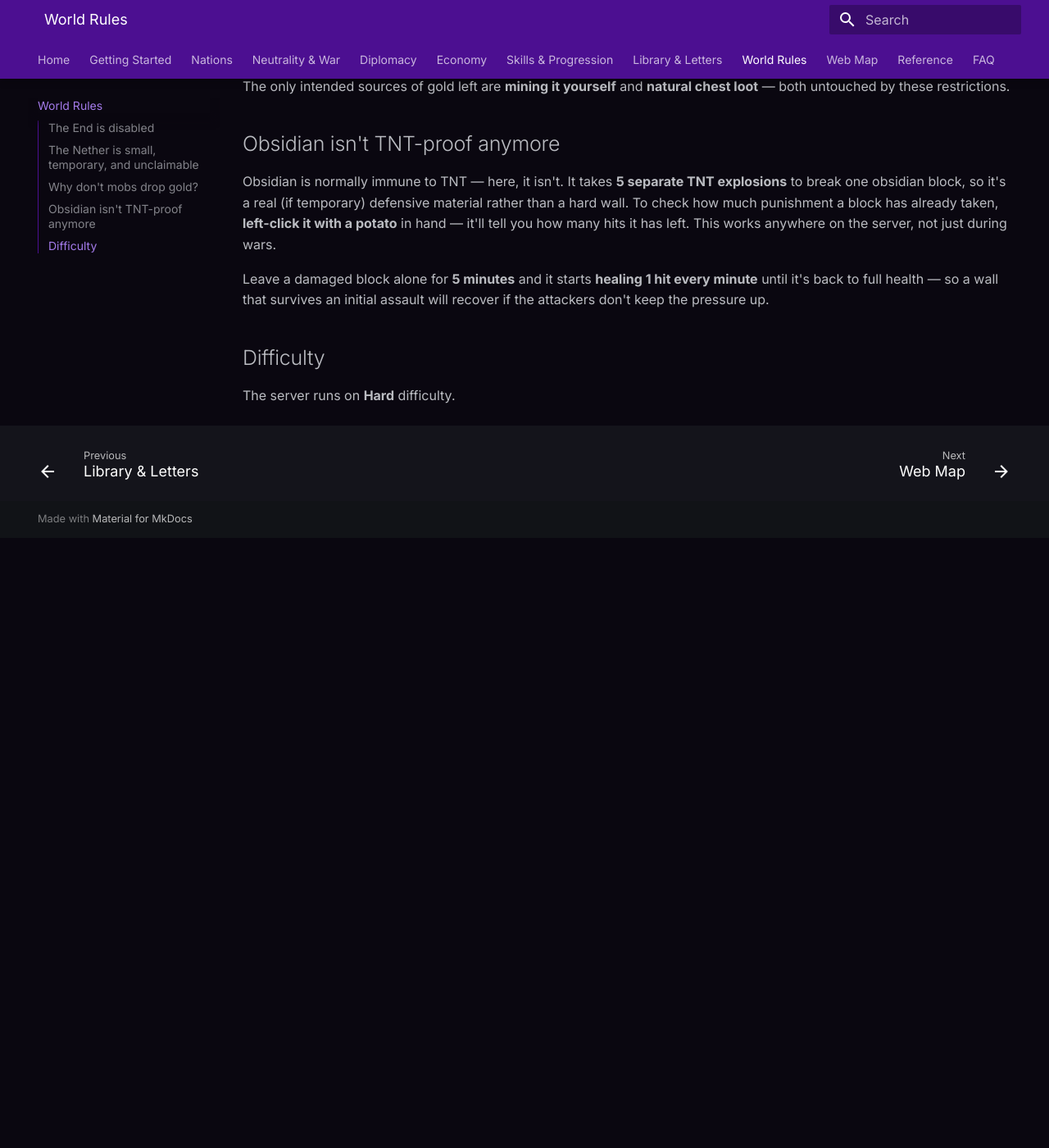
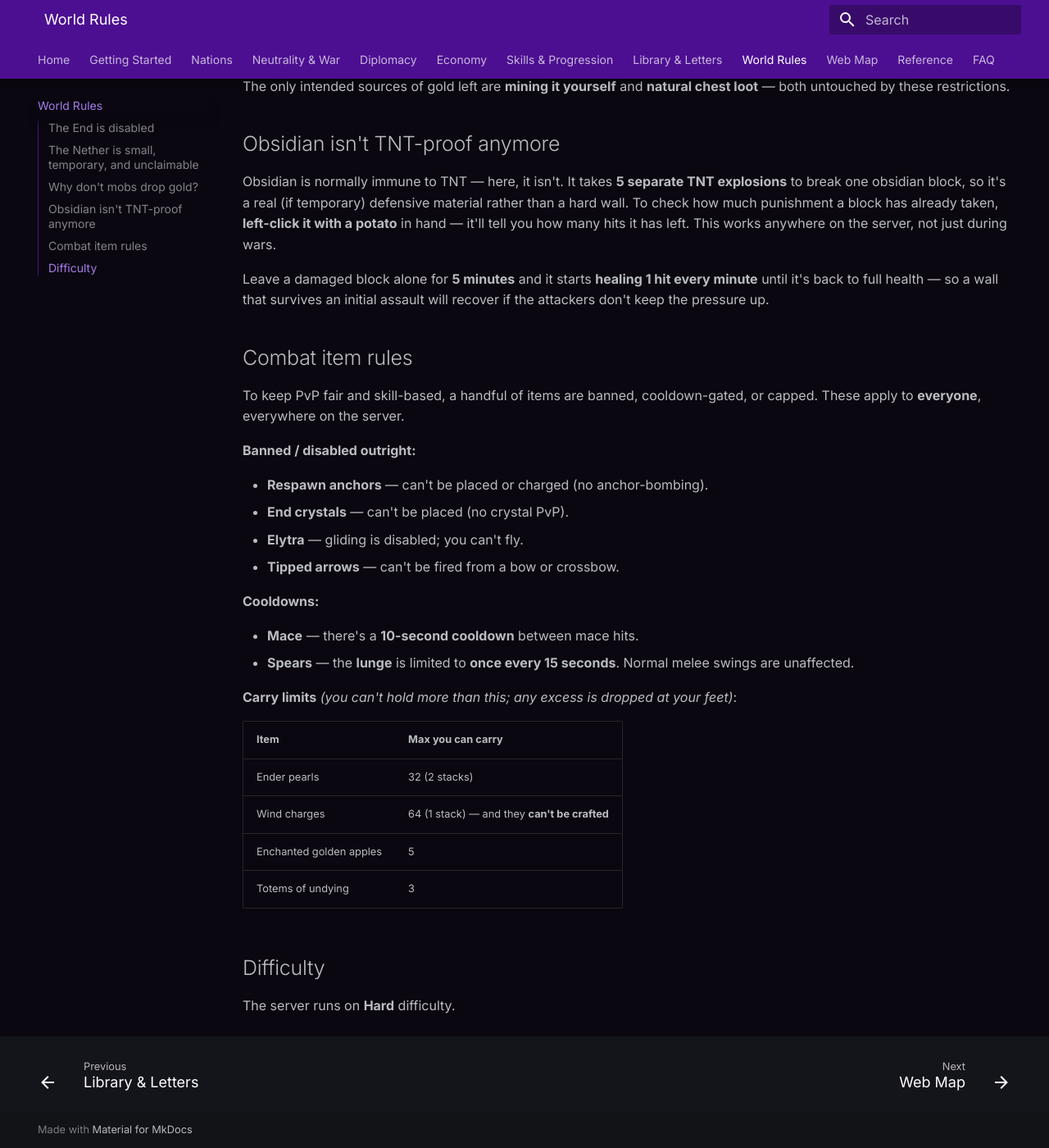
Before and after one commit to SourceRealms/sourcerealms-docs, an MkDocs documentation site: the page built from docs/world-rules.md, in a window 1280 px wide and 1400 px high, scrolled down 907 px. Shown: the whole window at 82% size. Built offline with MkDocs 1.6.1 and Material for MkDocs 9.7.7, drawn with Linux system fonts in a browser that asks for light colours; before the commit the page ends 1563 px from its top, so only the background shows below that.

Commit message:
Document combat item ban/limit/cooldown rules in World Rules
Co-Authored-By: Claude Opus 4.8 <noreply@anthropic.com>

```diff
--- a/docs/world-rules.md
+++ b/docs/world-rules.md
@@ -45,6 +45,33 @@ Leave a damaged block alone for **5 minutes** and it starts **healing 1 hit ever
 back to full health — so a wall that survives an initial assault will recover if the attackers don't
 keep the pressure up.
 
+## Combat item rules
+
+To keep PvP fair and skill-based, a handful of items are banned, cooldown-gated, or capped. These
+apply to **everyone**, everywhere on the server.
+
+**Banned / disabled outright:**
+
+- **Respawn anchors** — can't be placed or charged (no anchor-bombing).
+- **End crystals** — can't be placed (no crystal PvP).
+- **Elytra** — gliding is disabled; you can't fly.
+- **Tipped arrows** — can't be fired from a bow or crossbow.
+
+**Cooldowns:**
+
+- **Mace** — there's a **10-second cooldown** between mace hits.
+- **Spears** — the **lunge** is limited to **once every 15 seconds**. Normal melee swings are
+  unaffected.
+
+**Carry limits** *(you can't hold more than this; any excess is dropped at your feet)*:
+
+| Item | Max you can carry |
+|---|---|
+| Ender pearls | 32 (2 stacks) |
+| Wind charges | 64 (1 stack) — and they **can't be crafted** |
+| Enchanted golden apples | 5 |
+| Totems of undying | 3 |
+
 ## Difficulty
 
 The server runs on **Hard** difficulty.
```
